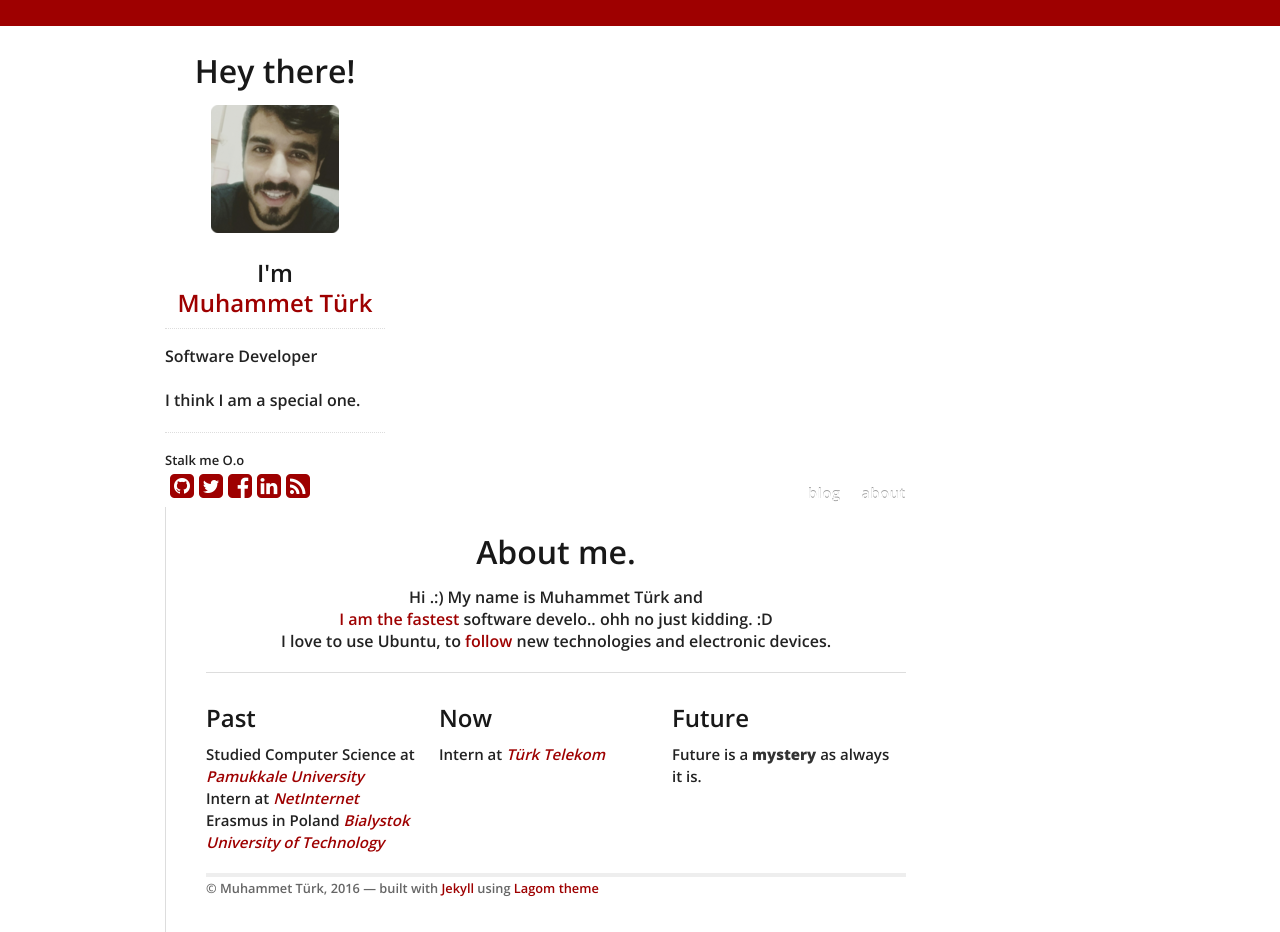
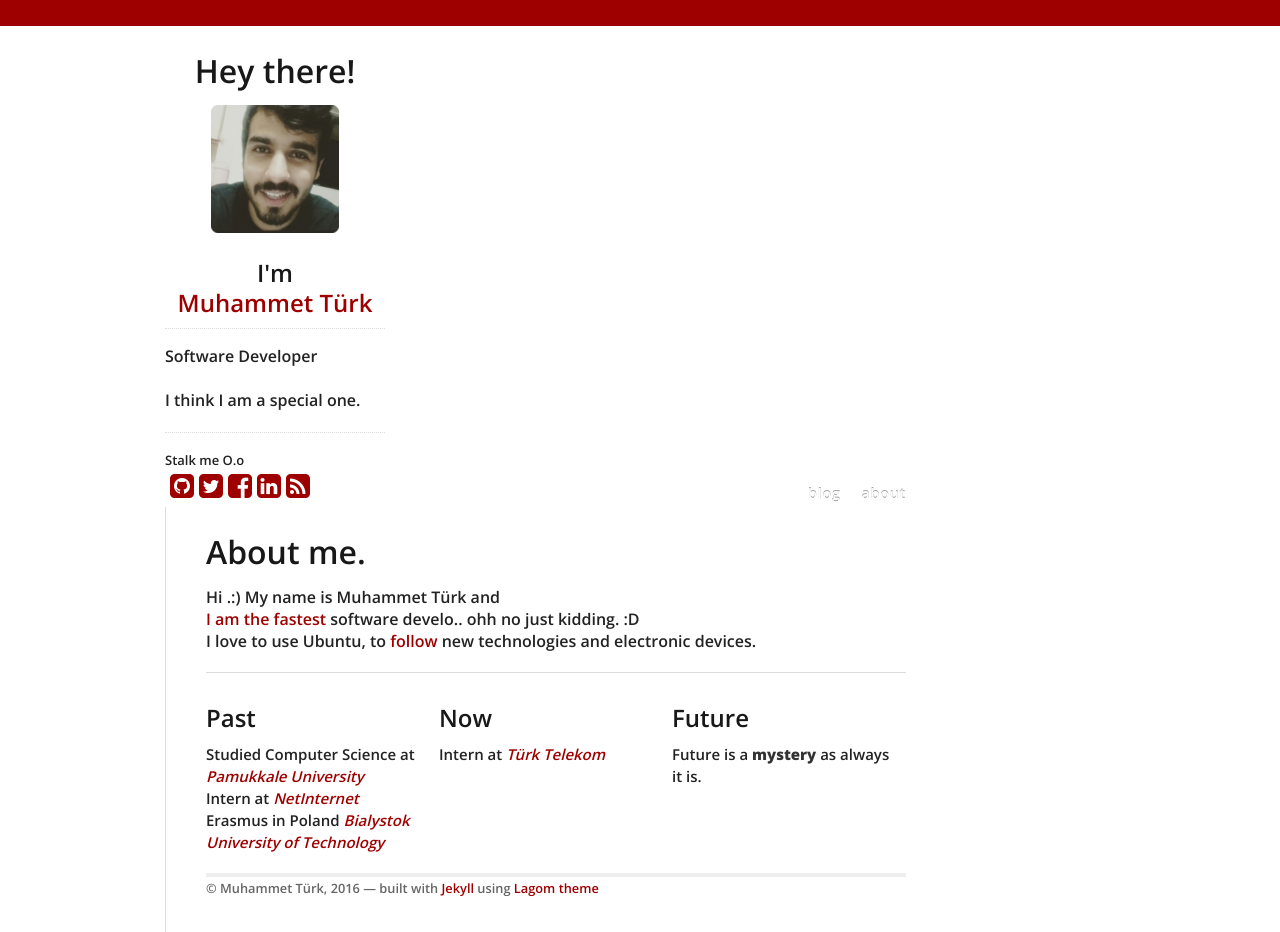
Before and after one commit to mturk111/mturk111.github.io, a Jekyll site: the page built from about.html, in a window 1280 px wide. Built offline with Jekyll 4.4.1, drawn with Linux system fonts in a browser that asks for light colours; nearby versions of some CDN libraries.

Commit message:
Update about.html

```diff
--- a/about.html
+++ b/about.html
@@ -2,10 +2,10 @@
 layout: default
 title: About me.
 ---
-<div><div id = "center">
+<div>
 <h1>About me.</h1>
 <p>Hi .:) My name is Muhammet Türk and </br><a href="https://www.youtube.com/watch?v=udlCrIax2EA">I am the fastest</a> software develo.. ohh no just kidding. :D</br>
-I love to use Ubuntu, to <a href="http://ismailakbudak.com/">follow</a> new technologies and electronic devices. </p></div>
+I love to use Ubuntu, to <a href="http://ismailakbudak.com/">follow</a> new technologies and electronic devices. </p>
 <hr width="100%">
 
 <div id="contpnf">
```
